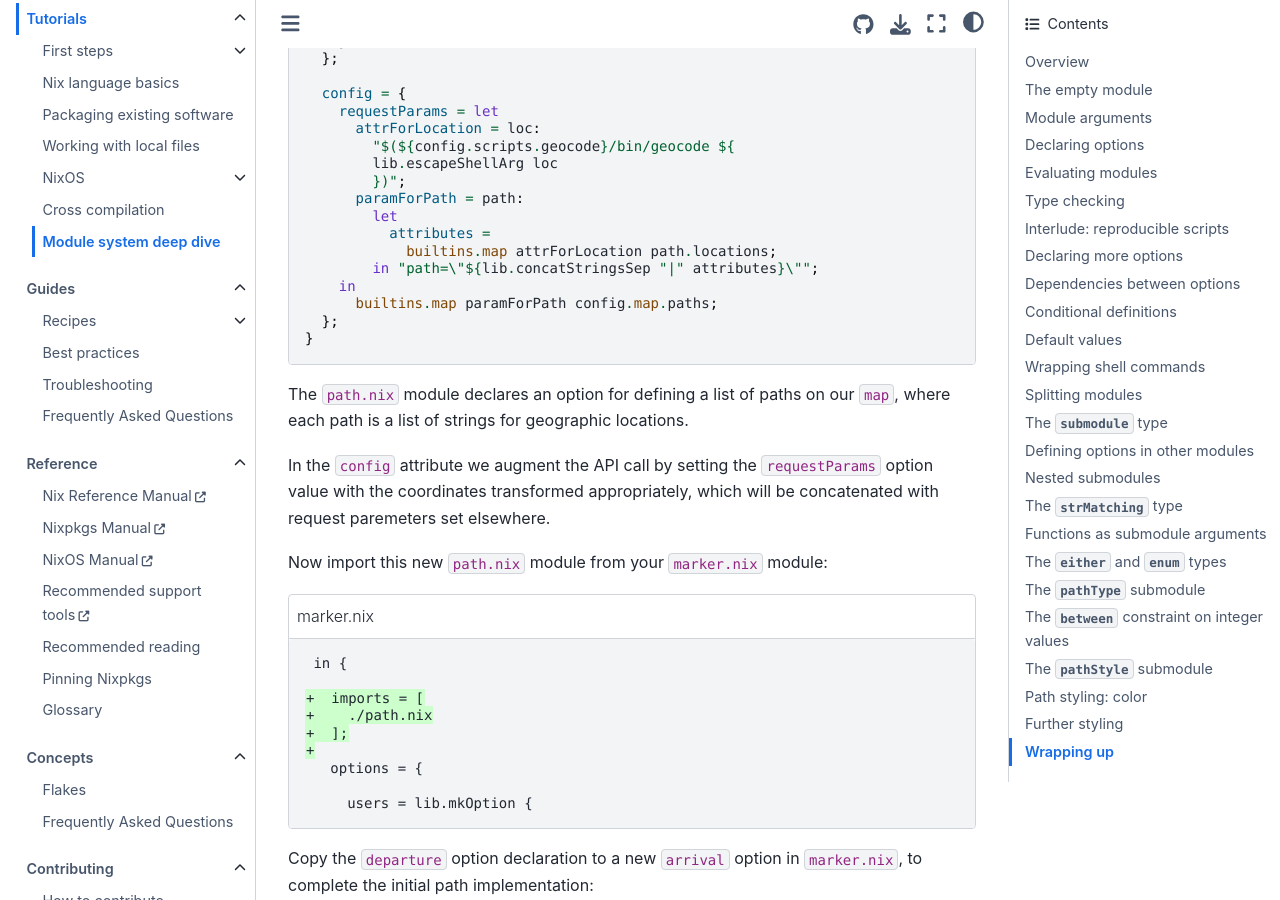
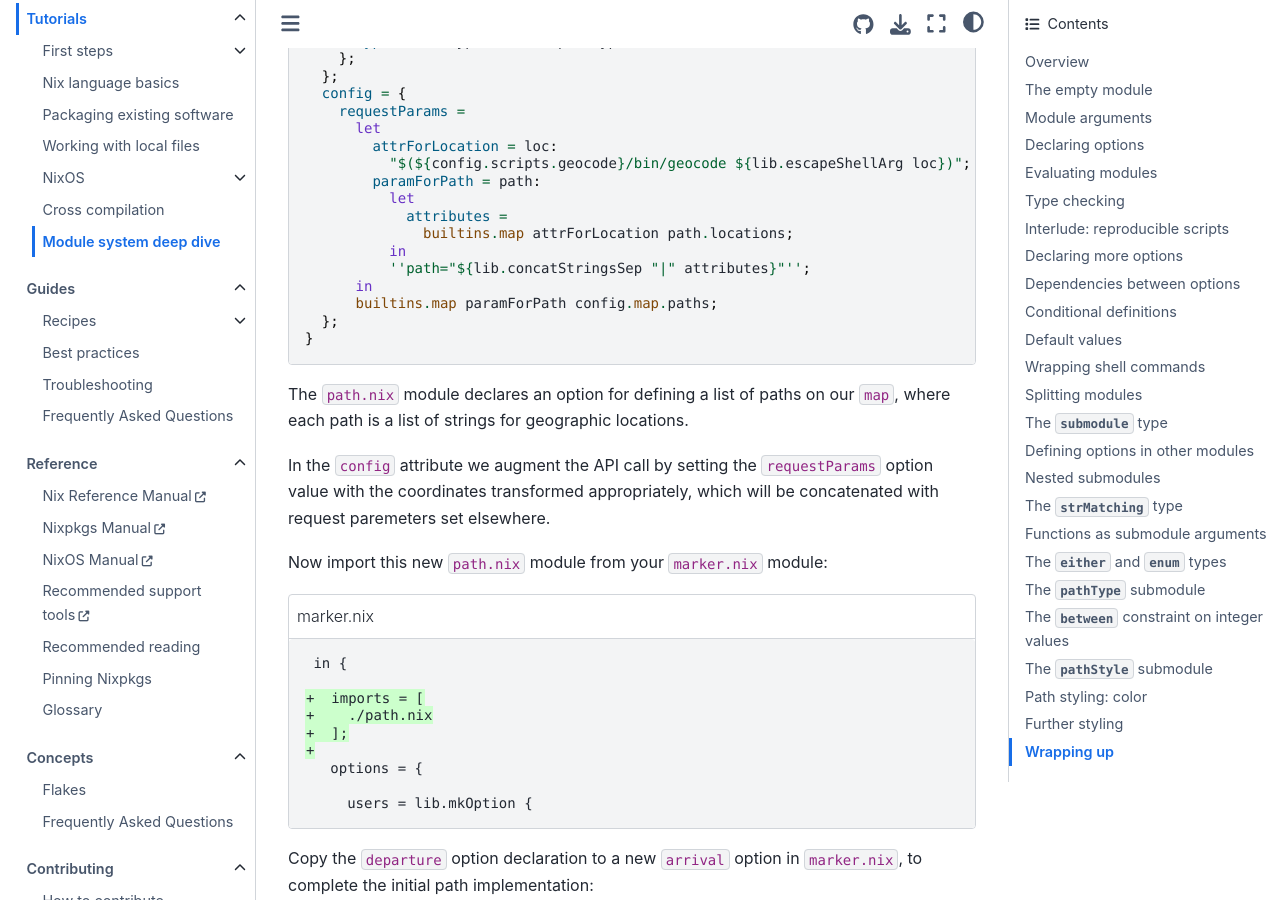
Before and after one commit to NixOS/nix.dev, a Sphinx documentation site: the page built from source/tutorials/module-system/module-system.md, in a window 1280 px wide and 900 px high, scrolled down 24227 px. Built offline with Sphinx 7.4.7 and the Sphinx Book theme 1.1.4, drawn with Linux system fonts in a browser that asks for light colours.

Commit message:
fix formatting

```diff
--- a/source/tutorials/module-system/module-system.md
+++ b/source/tutorials/module-system/module-system.md
@@ -957,25 +957,25 @@ let
       };
     };
   };
-in {
+in
+{
   options = {
     map.paths = lib.mkOption {
       type = lib.types.listOf pathType;
     };
   };
-
   config = {
-    requestParams = let
-      attrForLocation = loc:
-        "$(${config.scripts.geocode}/bin/geocode ${
-        lib.escapeShellArg loc
-        })";
-      paramForPath = path:
-        let
-          attributes =
-            builtins.map attrForLocation path.locations;
-        in "path=\"${lib.concatStringsSep "|" attributes}\"";
-    in
+    requestParams =
+      let
+        attrForLocation = loc:
+          "$(${config.scripts.geocode}/bin/geocode ${lib.escapeShellArg loc})";
+        paramForPath = path:
+          let
+            attributes =
+              builtins.map attrForLocation path.locations;
+          in
+          ''path="${lib.concatStringsSep "|" attributes}"'';
+      in
       builtins.map paramForPath config.map.paths;
   };
 }
```
